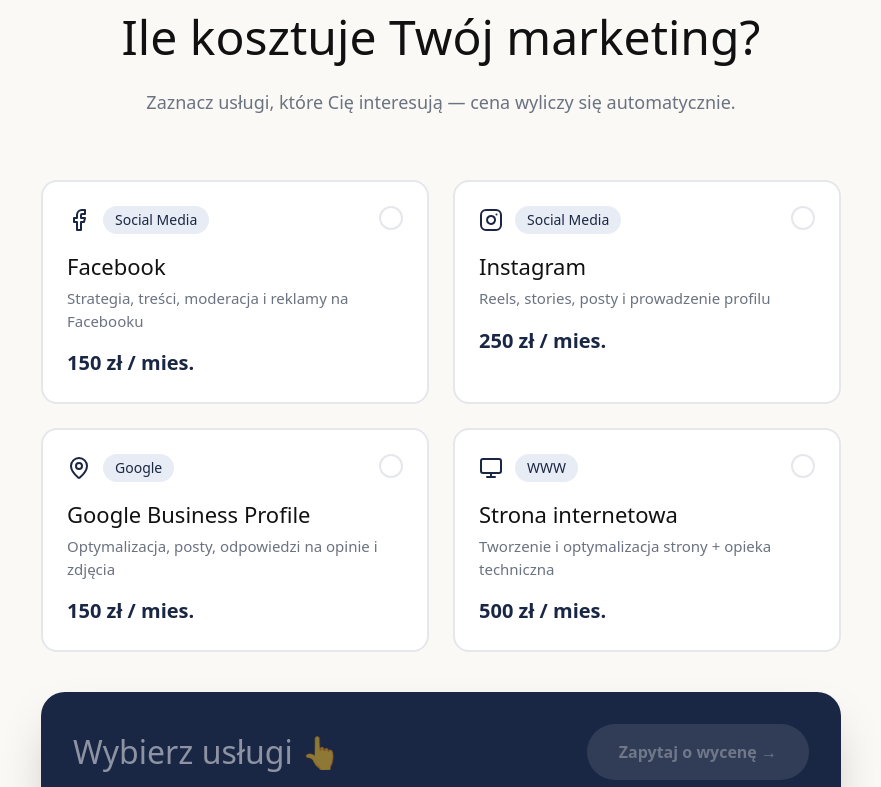
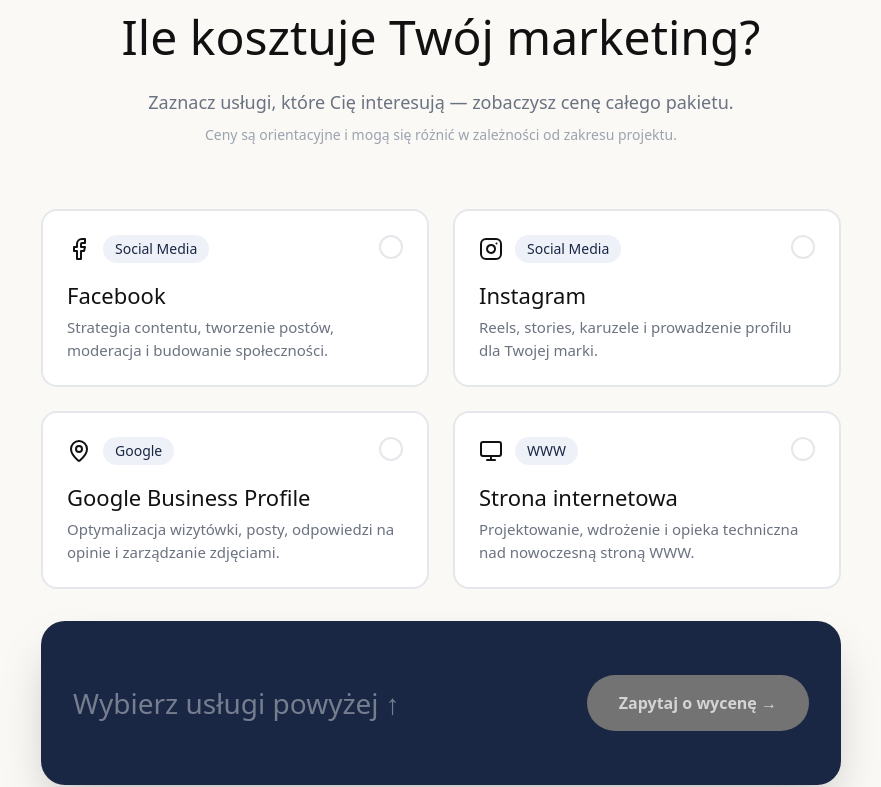
Before and after one commit to oliwierpietrzakk08-dot/Mojastrona, a Next.js app: page / in a window 1280 px wide. Shown: the part 1680-2467 px from the top of the page, without its empty margins (199-1080 px from the left). Built offline with nearby package versions, Linux system fonts and the light colour scheme.

Commit message:
zmiana kalkulatora ceny

```diff
--- a/components/PricingCalculator.tsx
+++ b/components/PricingCalculator.tsx
@@ -4,67 +4,99 @@
 import { motion, AnimatePresence, useSpring, useTransform } from "framer-motion";
 import { MapPin, Monitor, Check } from "lucide-react";
 
+export default function PricingCalculator({ onInquiry }: { onInquiry: (msg: string) => void }) {
+  const [selectedIds, setSelectedIds] = useState<string[]>([]);
+  const [packageInfo, setPackageInfo] = useState({ price: 0, name: "" });
+
   const services = [
     {
       id: "facebook",
       name: "Facebook",
-    description: "Strategia, treści, moderacja i reklamy na Facebooku",
-    price: 150,
+      description: "Strategia contentu, tworzenie postów, moderacja i budowanie społeczności.",
       tag: "Social Media",
     },
     {
       id: "instagram",
       name: "Instagram",
-    description: "Reels, stories, posty i prowadzenie profilu",
-    price: 100, // dopłata gdy FB zaznaczone
-    priceStandalone: 250,
+      description: "Reels, stories, karuzele i prowadzenie profilu dla Twojej marki.",
       tag: "Social Media",
     },
     {
       id: "google",
       name: "Google Business Profile",
-    description: "Optymalizacja, posty, odpowiedzi na opinie i zdjęcia",
-    price: 0,
-    priceStandalone: 150,
+      description: "Optymalizacja wizytówki, posty, odpowiedzi na opinie i zarządzanie zdjęciami.",
       tag: "Google",
       icon: MapPin,
     },
     {
       id: "website",
       name: "Strona internetowa",
-    description: "Tworzenie i optymalizacja strony + opieka techniczna",
-    price: 500,
+      description: "Projektowanie, wdrożenie i opieka techniczna nad nowoczesną stroną WWW.",
       tag: "WWW",
       icon: Monitor,
     },
   ];
 
-export default function PricingCalculator({ onInquiry }: { onInquiry: (msg: string) => void }) {
-  const [selectedIds, setSelectedIds] = useState<string[]>([]);
-  const [totalPrice, setTotalPrice] = useState(0);
+  useEffect(() => {
+    const hasFB = selectedIds.includes("facebook");
+    const hasIG = selectedIds.includes("instagram");
+    const hasGoogle = selectedIds.includes("google");
+    const hasWWW = selectedIds.includes("website");
+
+    let price = 0;
+    let name = "";
+
+    const totalSelected = selectedIds.length;
+
+    if (totalSelected === 0) {
+      price = 0;
+      name = "";
+    } else if (hasFB && hasIG && hasGoogle && hasWWW) {
+      price = 500;
+      name = "Full Pakiet";
+    } else if (hasFB && hasIG && hasGoogle && !hasWWW) {
+      price = 300;
+      name = "Pakiet Social + Local";
+    } else if (hasFB && hasIG && !hasGoogle && !hasWWW) {
+      price = 250;
+      name = "Pakiet Social Media";
+    } else if (hasFB && !hasIG && !hasGoogle && !hasWWW) {
+      price = 150;
+      name = "Pakiet Podstawowy";
+    } else if (!hasFB && hasIG && !hasGoogle && !hasWWW) {
+      price = 200;
+      name = "Pakiet Instagram";
+    } else if (!hasFB && !hasIG && hasGoogle && !hasWWW) {
+      price = 150;
+      name = "Pakiet Google Business";
+    } else if (!hasFB && !hasIG && !hasGoogle && hasWWW) {
+      price = 350;
+      name = "Pakiet Web";
+    } else {
+      // Fallback calculations for combined packages not explicitly stated
+      let tempSum = 0;
+      if (hasFB && hasIG && hasGoogle) tempSum += 300;
+      else if (hasFB && hasIG) tempSum += 250;
+      else {
+        if (hasFB) tempSum += 150;
+        if (hasIG) tempSum += 200;
+      }
+      if (!(hasFB && hasIG && hasGoogle) && hasGoogle) tempSum += 150;
+      if (hasWWW) tempSum += 350;
+
+      price = tempSum;
+      name = "Spersonalizowany Pakiet";
+    }
+
+    setPackageInfo({ price, name });
+  }, [selectedIds]);
+
+  const springValue = useSpring(0, { stiffness: 80, damping: 15 });
 
   useEffect(() => {
-    let sum = 0;
-    const hasFB = selectedIds.includes("facebook");
-    const hasIG = selectedIds.includes("instagram");
-    const hasWWW = selectedIds.includes("website");
-    const hasGoogle = selectedIds.includes("google");
+    springValue.set(packageInfo.price);
+  }, [packageInfo.price, springValue]);
 
-    if (hasFB) sum += 150;
-    if (hasIG) sum += (hasFB ? 100 : 250);
-    if (hasWWW) sum += 500;
-    if (hasGoogle) sum += (hasWWW ? 0 : 150);
-
-    setTotalPrice(sum);
-  }, [selectedIds]);
-
-  const springValue = useSpring(0, { stiffness: 100, damping: 20 });
-
-  useEffect(() => {
-    springValue.set(totalPrice);
-  }, [totalPrice, springValue]);
-
-  // Używamy stringa do sformatowania wartości
   const displayTotal = useTransform(springValue, (val) => Math.round(val).toString());
 
   const toggleService = (id: string) => {
@@ -73,28 +105,8 @@
     );
   };
 
-  const getServicePriceDisplay = (service: typeof services[0]) => {
-    let isFree = false;
-    let currentPrice = service.price;
-
-    if (service.id === "instagram" && !selectedIds.includes("facebook")) {
-      currentPrice = service.priceStandalone!;
-    }
-    if (service.id === "google") {
-      if (selectedIds.includes("website")) {
-        isFree = true;
-      } else {
-        currentPrice = service.priceStandalone!;
-      }
-    }
-
-    if (isFree) return "GRATIS w pakiecie 🎉";
-    return `${currentPrice} zł / mies.`;
-  };
-
   const handleInquiryClick = () => {
-    const selectedNames = selectedIds.map(id => services.find(s => s.id === id)?.name).join(", ");
-    const msg = `Dzień dobry, jestem zainteresowany/a pakietem: ${selectedNames}. Proszę o kontakt w celu ustalenia szczegółów. Szacunkowy budżet: ${totalPrice} zł/mies.`;
+    const msg = `Dzień dobry, jestem zainteresowany/a pakietem ${packageInfo.name} (${packageInfo.price} zł/mies.). Proszę o kontakt w sprawie szczegółów.`;
     onInquiry(msg);
     const element = document.getElementById("kontakt");
     if (element) {
@@ -103,7 +115,7 @@
   };
 
   return (
-    <section id="wycena" className="py-16 md:py-24 bg-[var(--color-bg-alt)]">
+    <section id="wycena" className="py-16 md:py-24 bg-[#FAF9F6]">
       <div className="max-w-6xl mx-auto px-6">
 
         <motion.div
@@ -113,11 +125,14 @@
           transition={{ duration: 0.6, ease: "easeOut" }}
           className="text-center mb-16"
         >
-          <h2 className="font-serif text-[32px] md:text-[48px] text-[var(--color-text)] mb-4">
+          <h2 className="font-serif text-[32px] md:text-[48px] text-[#111111] mb-4">
             Ile kosztuje Twój marketing?
           </h2>
-          <p className="font-sans text-[18px] text-[var(--color-text-muted)]">
-            Zaznacz usługi, które Cię interesują — cena wyliczy się automatycznie.
+          <p className="font-sans text-[18px] text-[#6B7280]">
+            Zaznacz usługi, które Cię interesują — zobaczysz cenę całego pakietu.
+          </p>
+          <p className="font-sans text-[14px] text-[#9CA3AF] mt-2">
+            Ceny są orientacyjne i mogą się różnić w zależności od zakresu projektu.
           </p>
         </motion.div>
 
@@ -126,7 +141,7 @@
           whileInView={{ opacity: 1, y: 0 }}
           viewport={{ once: true, margin: "-80px" }}
           transition={{ duration: 0.6, staggerChildren: 0.1 }}
-          className="grid grid-cols-1 md:grid-cols-2 gap-6 max-w-[800px] mx-auto"
+          className="grid grid-cols-1 md:grid-cols-2 gap-[24px] max-w-[800px] mx-auto"
         >
           {services.map((service) => {
             const isSelected = selectedIds.includes(service.id);
@@ -153,37 +168,34 @@
               return null;
             };
 
-            const priceDisplay = getServicePriceDisplay(service);
-            const isFree = priceDisplay === "GRATIS w pakiecie 🎉";
-
             return (
               <motion.div
-                layout
+                layout={true}
                 key={service.id}
                 onClick={() => toggleService(service.id)}
-                whileHover={!isSelected ? { y: -4, boxShadow: "0 8px 30px rgba(26,39,68,0.12)" } : {}}
+                whileHover={!isSelected ? { translateY: -4, boxShadow: "0 8px 30px rgba(26,39,68,0.12)", borderColor: "#1A2744" } : {}}
                 whileTap={{ scale: 0.97 }}
-                transition={{ duration: 0.25 }}
+                transition={{ duration: 0.3, ease: "easeOut" }}
                 className={`p-6 border-2 rounded-2xl cursor-pointer transition-colors duration-300 ${
                   isSelected
-                    ? "bg-[var(--color-navy)] border-[var(--color-navy)] text-white"
-                    : "bg-white border-[#E5E7EB] hover:border-[var(--color-navy)] text-[var(--color-text)]"
+                    ? "bg-[#1A2744] border-[#1A2744] text-white"
+                    : "bg-white border-[#E5E7EB] text-[#111111]"
                 }`}
               >
                 <div className="flex justify-between items-start mb-4">
                   <div className="flex gap-3 items-center">
-                    <div className={`${isSelected ? "text-white" : "text-[var(--color-navy)]"}`}>
+                    <div className={`${isSelected ? "text-white" : "text-[#111111]"}`}>
                       {renderSVG()}
                     </div>
                     <span className={`px-3 py-1 text-sm rounded-full transition-colors ${
-                      isSelected ? "bg-white/20 text-white" : "bg-[#E8EDF5] text-[var(--color-navy)]"
+                      isSelected ? "bg-white/20 text-white" : "bg-[#EEF1F8] text-[#1A2744]"
                     }`}>
                       {service.tag}
                     </span>
                   </div>
 
                   <div className={`w-6 h-6 rounded-full border-2 flex items-center justify-center transition-colors ${
-                    isSelected ? "border-transparent bg-[var(--color-navy-light)]" : "border-[#E5E7EB]"
+                    isSelected ? "border-transparent bg-[#1A2744]" : "border-[#E5E7EB]"
                   }`}>
                     <AnimatePresence>
                       {isSelected && (
@@ -205,11 +217,6 @@
                 <p className={`font-sans text-[15px] mt-1 transition-colors ${isSelected ? "text-white/70" : "text-[#6B7280]"}`}>
                   {service.description}
                 </p>
-                <div className={`font-sans text-[20px] font-semibold mt-4 transition-colors ${
-                  isSelected ? "text-white" : (isFree ? "text-green-600" : "text-[var(--color-navy)]")
-                }`}>
-                  {priceDisplay}
-                </div>
               </motion.div>
             );
           })}
@@ -220,41 +227,56 @@
           initial={{ opacity: 0, y: 30 }}
           whileInView={{ opacity: 1, y: 0 }}
           viewport={{ once: true, margin: "-50px" }}
-          className="mt-10 bg-[var(--color-navy)] rounded-3xl p-8 max-w-[800px] mx-auto flex flex-col md:flex-row justify-between items-center text-center md:text-left shadow-2xl gap-6"
+          className="mt-[32px] bg-[#1A2744] rounded-3xl p-8 max-w-[800px] mx-auto flex flex-col md:flex-row justify-between items-center text-center md:text-left shadow-2xl gap-6"
         >
-          <div className="flex flex-col">
+          <div className="flex flex-col items-center md:items-start min-h-[100px] justify-center">
             {selectedIds.length === 0 ? (
-              <span className="font-serif text-[32px] text-white/50">Wybierz usługi 👆</span>
+              <span className="font-serif text-[28px] md:text-[28px] text-white/40 leading-none">Wybierz usługi powyżej ↑</span>
             ) : (
               <>
-                <span className="font-sans text-[14px] text-white/60 uppercase tracking-widest mb-2">
-                  Miesięczny koszt:
+                <span className="font-sans text-[12px] text-white/50 uppercase tracking-widest mb-1 leading-none">
+                  MIESIĘCZNY KOSZT:
                 </span>
                 <div className="flex items-baseline gap-2 justify-center md:justify-start">
-                  <span className="font-serif text-[24px] text-white mt-1">od</span>
-                  <motion.span className="font-serif text-[48px] md:text-[56px] text-white leading-none">
+                  <span className="font-sans text-[18px] text-white/70 mt-1 leading-none">od</span>
+                  <motion.span className="font-serif text-[48px] md:text-[64px] font-bold text-white leading-none">
                     {displayTotal}
                   </motion.span>
-                  <span className="font-serif text-[24px] text-white mt-1">zł</span>
+                  <span className="font-sans text-[20px] text-white/70 mt-1 leading-none">zł / mies.</span>
                 </div>
-                <span className="font-sans text-[13px] text-white/50 mt-3">
+                <div className="flex flex-col items-center md:items-start mt-2">
+                  <AnimatePresence mode="wait">
+                    <motion.div
+                      key={packageInfo.name}
+                      initial={{ opacity: 0, y: 8, scale: 0.95 }}
+                      animate={{ opacity: 1, y: 0, scale: 1 }}
+                      exit={{ opacity: 0, y: -8, scale: 0.95 }}
+                      transition={{ duration: 0.25 }}
+                      className="inline-flex bg-white/10 text-white rounded-full px-4 py-1 font-sans text-[14px] font-medium mb-1"
+                    >
+                      ✦ {packageInfo.name}
+                    </motion.div>
+                  </AnimatePresence>
+                  <span className="font-sans text-[13px] text-white/40 mt-1">
                     Cena orientacyjna · ustalana indywidualnie
                   </span>
+                </div>
               </>
             )}
           </div>
 
-          <button
+          <motion.button
             onClick={handleInquiryClick}
             disabled={selectedIds.length === 0}
+            whileHover={selectedIds.length > 0 ? { scale: 1.02 } : {}}
             className={`font-sans text-[16px] font-semibold rounded-full px-8 py-4 transition-all duration-300 w-full md:w-auto flex-shrink-0 ${
               selectedIds.length > 0
-                ? "bg-white text-[var(--color-navy)] hover:bg-[#FAF9F6] shadow-lg hover:-translate-y-1"
-                : "bg-white/10 text-white/30 cursor-not-allowed"
+                ? "bg-white text-[#1A2744] hover:bg-[#FAF9F6] shadow-lg"
+                : "bg-neutral-500 text-neutral-300 cursor-not-allowed"
             }`}
           >
             Zapytaj o wycenę →
-          </button>
+          </motion.button>
         </motion.div>
 
       </div>
```
Lines whose indentation alone changed are shown as unchanged.
